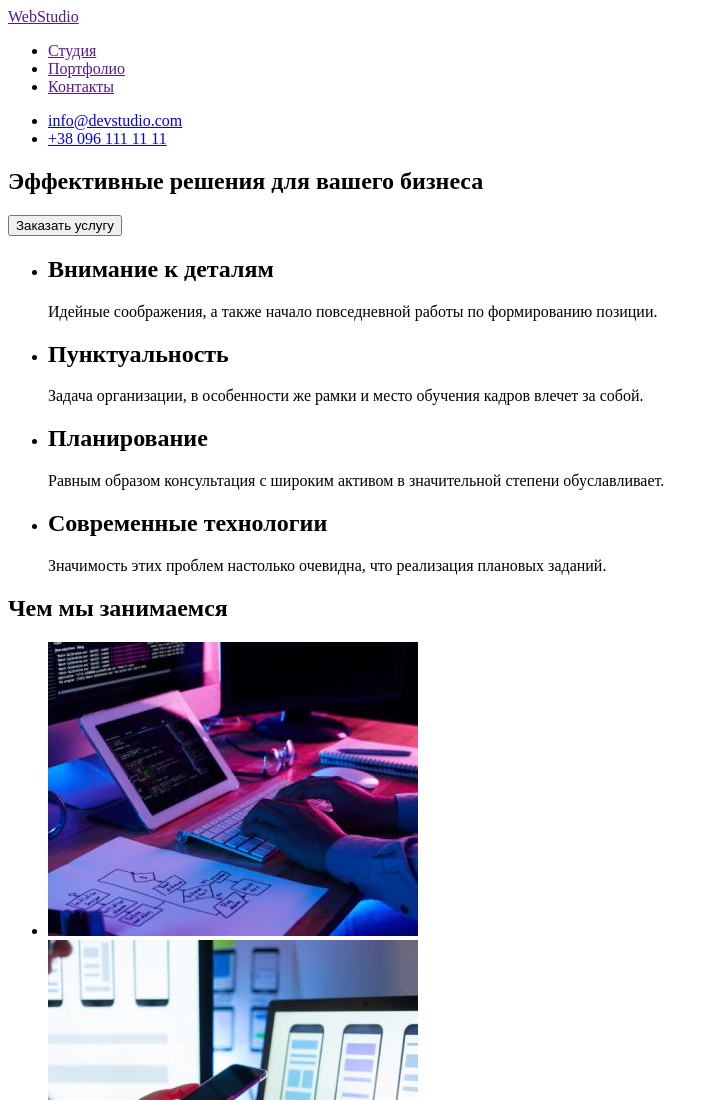
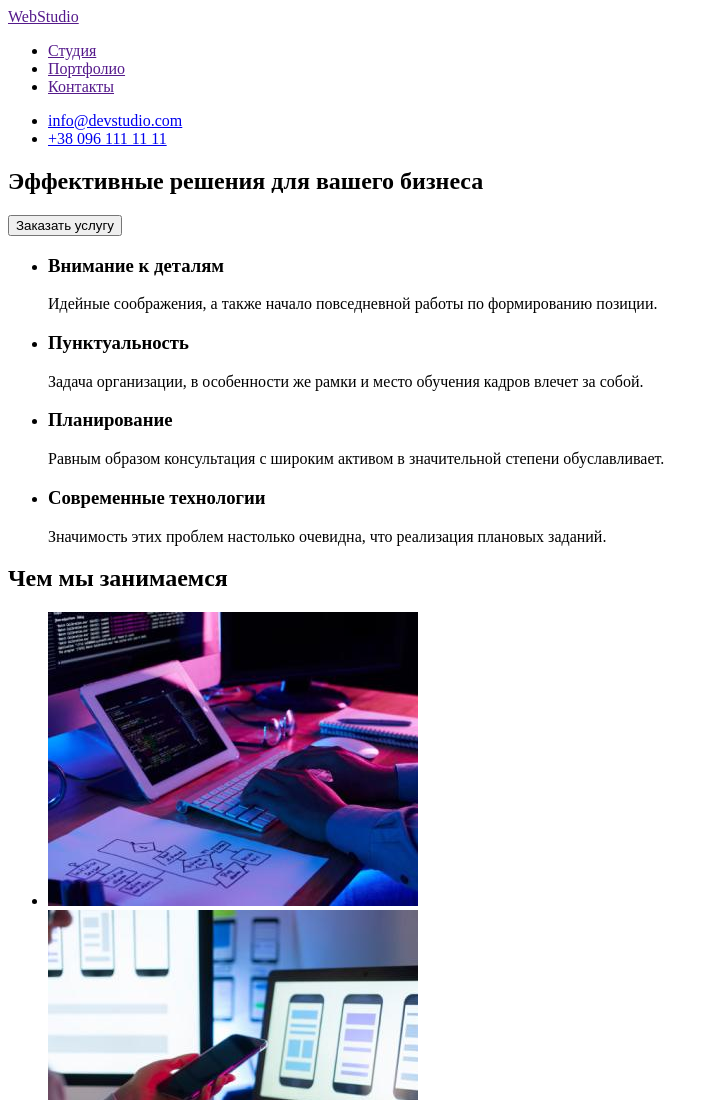
Before and after one commit to VH91/goit-markup-hw-01, a plain HTML site: page index.html in a window 1280 px wide. Shown: the top 1100 px of the page, without its empty margins (0-719 px from the left). Drawn offline with Linux system fonts and the light colour scheme.

Commit message:
Добавил скрытый заголовок во второй секции

```diff
--- a/index.html
+++ b/index.html
@@ -40,30 +40,31 @@
       </section>
       <!-- Секция внимание к деталям -->
       <section>
+        <h2 hidden>Внимание к деталям</h2>
         <ul>
           <li>
-            <h2>Внимание к деталям</h2>
+            <h3>Внимание к деталям</h3>
             <p>
               Идейные соображения, а также начало повседневной работы по
               формированию позиции.
             </p>
           </li>
           <li>
-            <h2>Пунктуальность</h2>
+            <h3>Пунктуальность</h3>
             <p>
               Задача организации, в особенности же рамки и место обучения кадров
               влечет за собой.
             </p>
           </li>
           <li>
-            <h2>Планирование</h2>
+            <h3>Планирование</h3>
             <p>
               Равным образом консультация с широким активом в значительной
               степени обуславливает.
             </p>
           </li>
           <li>
-            <h2>Современные технологии</h2>
+            <h3>Современные технологии</h3>
             <p>
               Значимость этих проблем настолько очевидна, что реализация
               плановых заданий.
```
